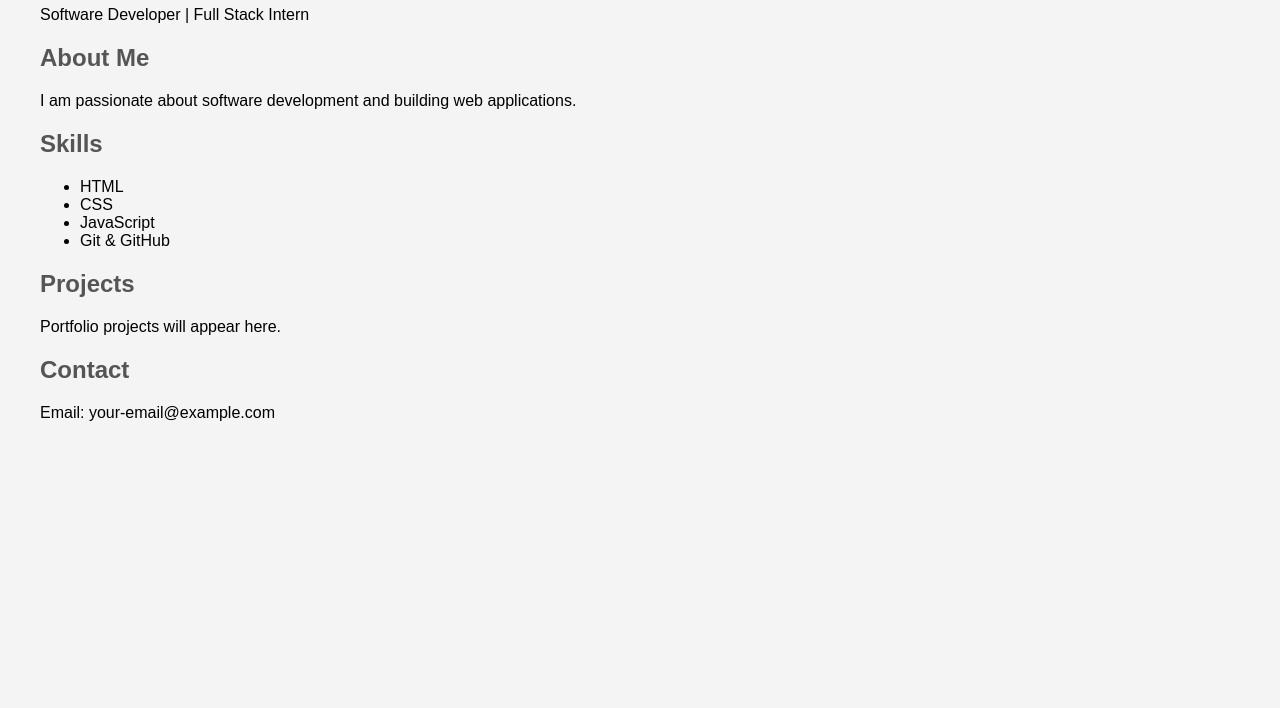
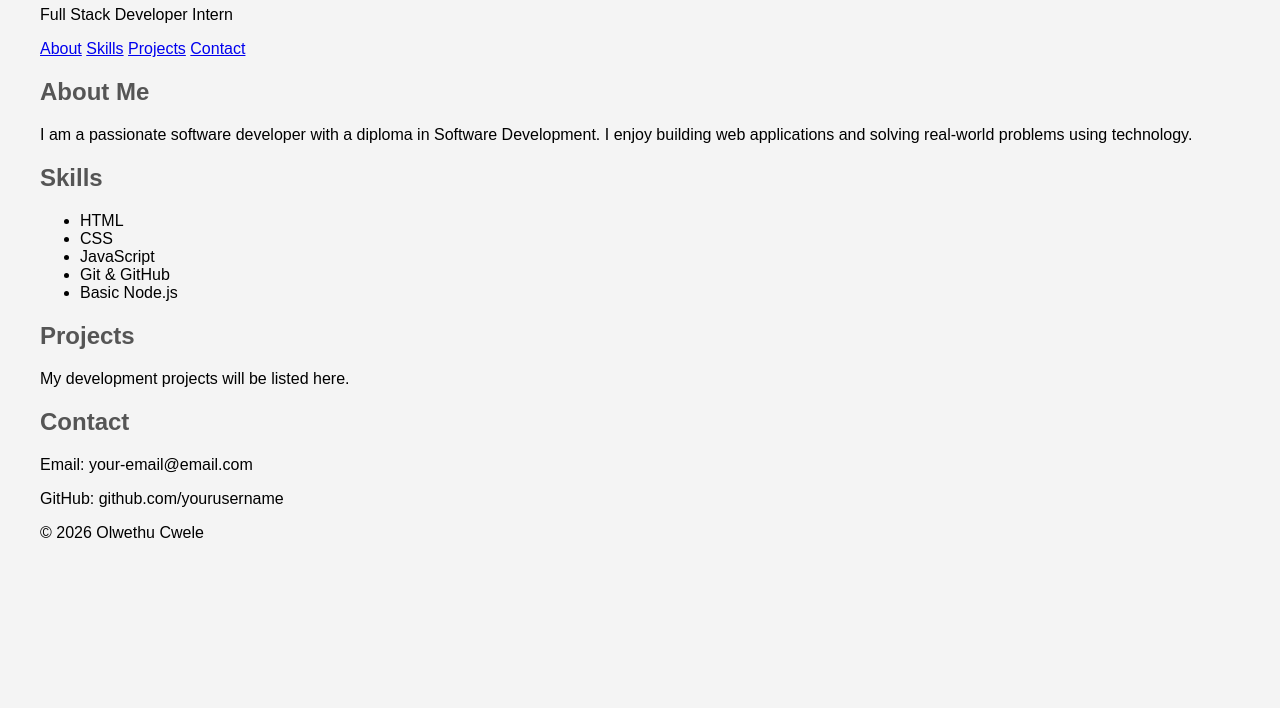
Before and after one commit to Olwethu7/FUTURE_FS_01, a plain HTML site: page Task1-Portfolio/index.html in a window 1280 px wide. Shown: the part 92-800 px from the top of the page. Drawn offline with Linux system fonts and the light colour scheme.

Commit message:
Update index.html

```diff
--- a/Task1-Portfolio/index.html
+++ b/Task1-Portfolio/index.html
@@ -1,32 +1,55 @@
 <!DOCTYPE html>
 <html>
 <head>
-    <title>My Portfolio</title>
-    <link rel="stylesheet" href="style.css">
+<title>Olwethu Cwele Portfolio</title>
+<link rel="stylesheet" href="style.css">
 </head>
 
 <body>
 
-<h1>Hello, I'm OLWETHU CWELE</h1>
-<p>Software Developer | Full Stack Intern</p>
+<header>
+<h1>Olwethu Cwele</h1>
+<p>Full Stack Developer Intern</p>
+</header>
 
+<nav>
+<a href="#about">About</a>
+<a href="#skills">Skills</a>
+<a href="#projects">Projects</a>
+<a href="#contact">Contact</a>
+</nav>
+
+<section id="about">
 <h2>About Me</h2>
-<p>I am passionate about software development and building web applications.</p>
+<p>I am a passionate software developer with a diploma in Software Development.
+I enjoy building web applications and solving real-world problems using technology.</p>
+</section>
 
+<section id="skills">
 <h2>Skills</h2>
 <ul>
 <li>HTML</li>
 <li>CSS</li>
 <li>JavaScript</li>
 <li>Git & GitHub</li>
+<li>Basic Node.js</li>
 </ul>
+</section>
 
+<section id="projects">
 <h2>Projects</h2>
-<p>Portfolio projects will appear here.</p>
+<p>My development projects will be listed here.</p>
+</section>
 
+<section id="contact">
 <h2>Contact</h2>
-<p>Email: your-email@example.com</p>
+<p>Email: your-email@email.com</p>
+<p>GitHub: github.com/yourusername</p>
+</section>
+
+<footer>
+<p>© 2026 Olwethu Cwele</p>
+</footer>
 
 </body>
-
 </html>
```
